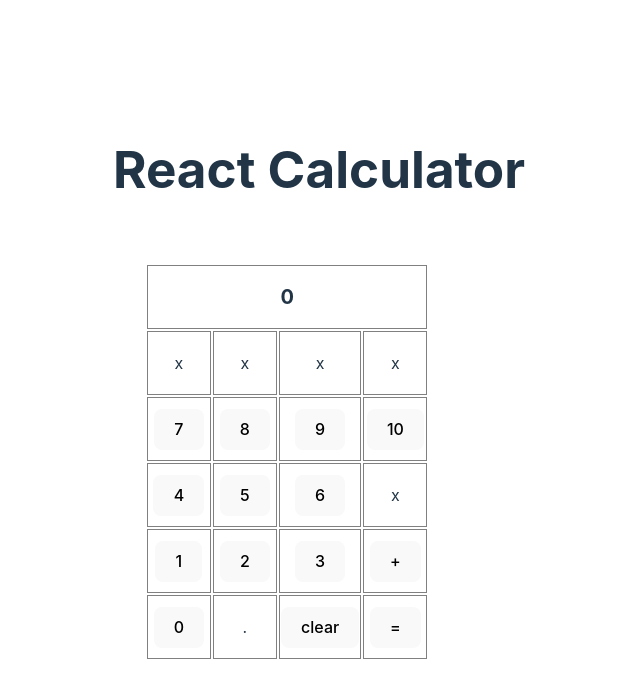
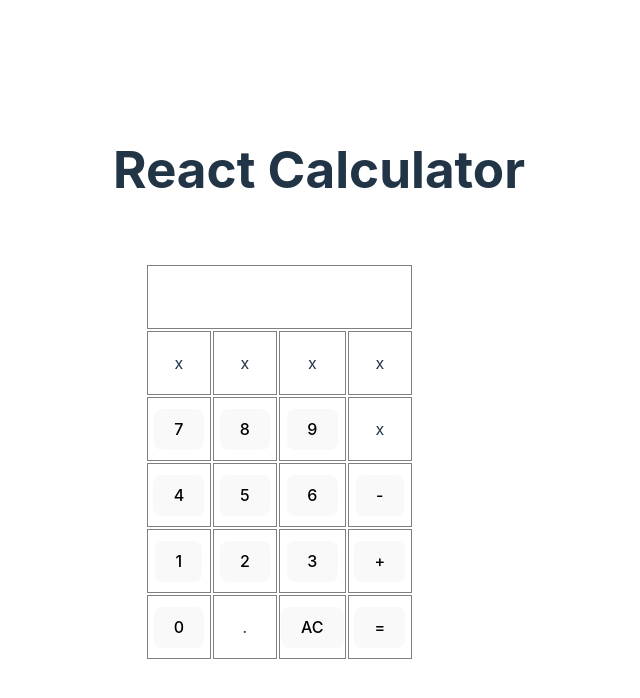
Before and after one commit to rafaelpalma88/react-calculator, a React (Vite) app: page / in a window 1280 px wide. Shown: the top 698 px of the page, without its empty margins (321-961 px from the left). Built offline with nearby package versions, Linux system fonts and the light colour scheme.

Commit message:
refactoring

```diff
--- a/src/App.tsx
+++ b/src/App.tsx
@@ -3,13 +3,18 @@
 
 function App() {
   const [result, setResult] = useState<number>(0)
-  const [numeroDigitado, setNumeroDigitado] = useState<any>([])
-  const [indexArrayNumber, setIndexArrayNumber] = useState<number>(0)
-  const [operator, setOperator] = useState<string>('')
+  const [num1, setNum1] = useState<number>(0)
+  const [num2, setNum2] = useState<number>(0)
+  const [numeroDigitando, setNumerDigitando] = useState<number>(1)
+  const [operator, setOperator] = useState<string | null>(null)
 
   useEffect(() => {
-    console.log('numeroDigitado xxx -> ', numeroDigitado)
-  },[numeroDigitado])
+    console.log('num1 xxx -> ', num1)
+  },[num1])
+
+  useEffect(() => {
+    console.log('num2 xxx -> ', num2)
+  },[num2])
 
   useEffect(() => {
     console.log('operator xxx -> ', operator)
@@ -17,21 +22,43 @@
 
   function handleClickNumber(value: number | string): any {
     if (typeof value === 'number') {
-        // setNumeroDigitado([...numeroDigitado, value])
-
-      const teste = [
-        ...numeroDigitado,
-        ...numeroDigitado[indexArrayNumber] = [...numeroDigitado[indexArrayNumber], value]
-      ]
-
-      setNumeroDigitado(teste)
-
-
-    } else if (value === 'plus') {
+      if (numeroDigitando === 1) {
+        const newNumber = String(num1) + String(value);
+        setNum1(Number(newNumber));
+      } else if (numeroDigitando === 2) {
+        const newNumber = String(num2) + String(value);
+        setNum2(Number(newNumber));
+      }
+    }
+    else if (value === 'plus') {
       setOperator('plus')
-      setIndexArrayNumber(state => state + 1)
+      setNumerDigitando(2)
     }
 
+    else if (value === 'minus') {
+      setOperator('minus')
+      setNumerDigitando(2)
+    }
+
+    else if (value === 'clear') {
+      setOperator(null)
+      setNum1(0)
+      setNum2(0)
+      setResult(0)
+    }
+
+    else if (value === 'equal') {
+      setOperator(null)
+      setNumerDigitando(1)
+
+      if (operator === 'plus') {
+        const total = num1 + num2
+        setResult(total)
+      } else if (operator === 'minus') {
+        const total = num1 - num2
+        setResult(total)
+      }
+    }
   }
 
   return (
@@ -44,7 +71,11 @@
         <thead>
           <tr>
             <td colSpan={4} style={{ fontWeight: 'bold', fontSize: 20 }}>
-              {result}
+              { result !== 0 && result}
+              { result === 0 && num1 !== 0 && num1 }
+              { result === 0 && operator === 'plus' && ' + ' }
+              { result === 0 && operator === 'minus' && ' - ' }
+              { result === 0 && num2 !== 0&& num2 }
             </td>
           </tr>
           <tr>
@@ -65,9 +96,7 @@
             <td>
               <button onClick={() => handleClickNumber(9)}>9</button>
             </td>
-            <td>
-              <button onClick={() => handleClickNumber(10)}>10</button>
-            </td>
+            <td>x</td>
           </tr>
           <tr>
             <td>
@@ -79,7 +108,9 @@
             <td>
               <button onClick={() => handleClickNumber(6)}>6</button>
             </td>
-            <td>x</td>
+            <td>
+              <button onClick={() => handleClickNumber('minus')}>-</button>
+            </td>
           </tr>
           <tr>
             <td>
@@ -101,7 +132,7 @@
             </td>
             <td>.</td>
             <td>
-              <button onClick={() => handleClickNumber('clear')}>clear</button>
+              <button onClick={() => handleClickNumber('clear')}>AC</button>
             </td>
             <td>
               <button onClick={() => handleClickNumber('equal')}>=</button>
```
